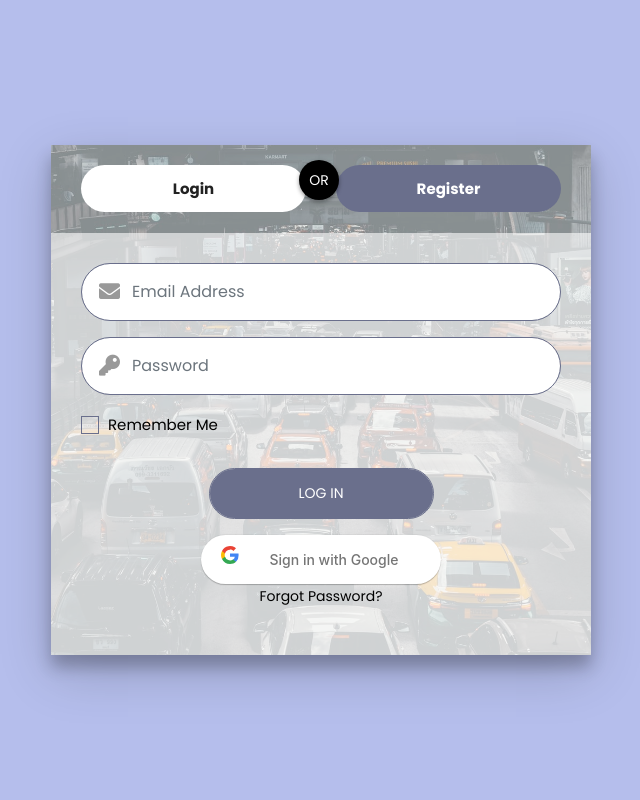
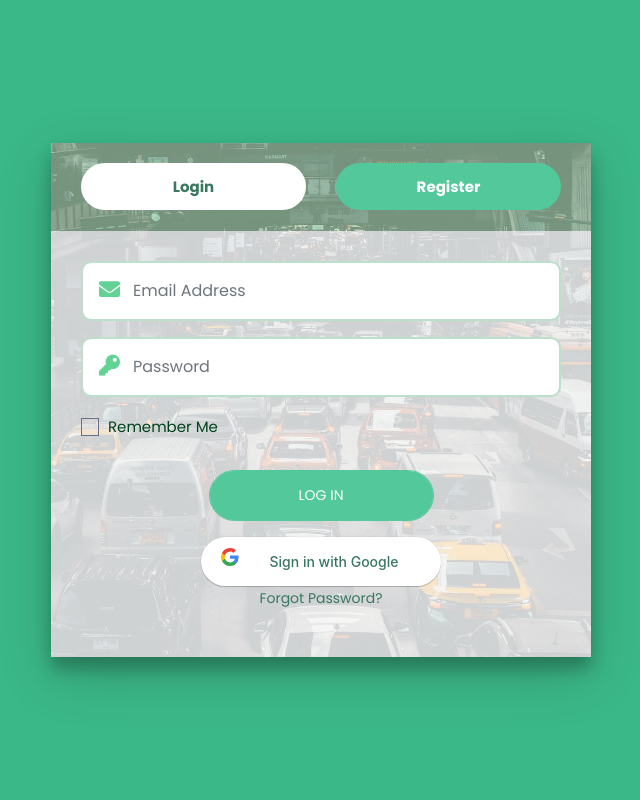
Before and after one commit to alfiza-shaikh/miniProject, a Flask app: page /login in a window 1280 px wide. Shown: the whole page, without its empty margins (319-959 px from the left). Run offline with Flask 2, Linux system fonts and the light colour scheme; some libraries are stand-ins or nearby versions.

Commit message:
Login and Register UI modified

```diff
--- /dev/null
+++ b/app/static/css/login-register.css
@@ -0,0 +1,109 @@
+body{
+		background-color: #3bb888 ;
+	}
+.a{
+	color: #3a7760
+    }
+		.panel-login>.panel-heading {
+	color: #b1c5be;
+	background: rgba(207, 250, 207, 0.534);
+	text-align:center;
+	position: relative;
+	border-radius: 0;
+}
+	.panel-login>.panel-heading a{
+	text-decoration: none;
+	color: #fff;
+	font-weight: bold;
+	font-size: 15px;
+	background: rgba(82,200,155,255);
+	padding: 10px 16px;
+	border-radius: 50px;
+	display: block;
+	-webkit-transition: all 0.1s linear;
+	-moz-transition: all 0.1s linear;
+	transition: all 0.1s linear;
+}
+.panel-login>.panel-heading a.active{
+	color: #3a7760;
+	background: #ffffff;
+	font-size: 15px;
+}
+
+.icon-lp{
+	color: #63d395;
+}
+
+.panel-login input[type="text"],.panel-login input[type="email"],.panel-login input[type="password"] {
+	padding: 16px 20px 16px 50px;
+	border: 2px solid #bce0cb;
+	font-size: 16px;
+	border-radius: 10px;
+	-webkit-transition: all 0.1s linear;
+	-moz-transition: all 0.1s linear;
+	transition: all 0.1s linear;
+
+}
+
+.panel-login input:hover,
+.panel-login input:focus {
+	outline:none;
+	-webkit-box-shadow: 0 12px 15px 0 rgba(133, 245, 176, 0.24),0 17px 50px 0 rgba(180, 245, 215, 0.19);
+	-moz-box-shadow: 0 12px 15px 0 rgba(133, 245, 176, 0.24),0 17px 50px 0 rgba(180, 245, 215, 0.19);
+	box-shadow: none;
+	border-color: #bce0cb;
+}
+
+.che-box .checkbox-in{
+	position: relative;
+	display: block;
+	margin-bottom: 4px;
+	padding-left: 27px;
+	font-size: 15px;
+	line-height: 27px;
+	color: #00411d;
+	cursor: pointer;
+}
+
+.login-with-google-btn {
+	color: #3a7760;
+}
+
+.btn-login {
+	background-color:rgba(82,200,155,255);
+	border-color: rgba(82,200,155,255);
+}
+
+.btn-login:hover,
+.btn-login:focus {
+	color: #fff;
+	background-color: #3a7760;
+	border-color: #3a7760;
+}
+.btn-register {
+	background-color:rgba(82,200,155,255);
+	outline: none;
+	color: #fff;
+	font-size: 14px;
+	height: auto;
+	font-weight: normal;
+	padding: 14px 0;
+	text-transform: uppercase;
+	border-color: rgba(82,200,155,255);
+	border-radius: 50px;
+}
+.btn-register:hover,
+.btn-register:focus {
+	color: #fff;
+	background-color: #3a7760;
+	border-color: #3a7760;
+}
+
+
+.forgot-password {
+	color: #3a7760;
+}
+.forgot-password:hover,
+.forgot-password:focus {
+	color: #00411d;
+}
--- a/app/static/css/style.css
+++ b/app/static/css/style.css
@@ -39,7 +39,7 @@
 
 body {
     color: #999999;
-	background-color: #b5beec;
+	background-color: #000000;
     font-size: 14px;
     font-family: 'Poppins', sans-serif;
     line-height: 1.80857;
--- a/app/templates/index.html
+++ b/app/templates/index.html
@@ -1,5 +1,5 @@
 <html>
-<body bgcolor= "black">
+<body bgcolor= "white">
   <h2> Hello </h2>
 </body>
 </html>
--- a/app/templates/login.html
+++ b/app/templates/login.html
@@ -25,13 +25,12 @@
     <link rel="stylesheet" href="{{url_for('static',filename='css/all.min.css')}}">
     <!-- Responsive CSS -->
     <link rel="stylesheet" href="{{url_for('static',filename='css/responsive.css')}}">
-
+    <link rel="stylesheet" href="{{url_for('static',filename='css/login-register.css')}}">
 
     <!--[if lt IE 9]>
       <script src="https://oss.maxcdn.com/libs/html5shiv/3.7.0/html5shiv.js"></script>
       <script src="https://oss.maxcdn.com/libs/respond.js/1.4.2/respond.min.js"></script>
     <![endif]-->
-
 </head>
 
 <body>
@@ -49,7 +48,7 @@
 								<div class="col-lg-6 col-sm-6 col-xl-6">
 									<a href="{{url_for('register')}}" id="register-form-link">Register</a>
 								</div>
-								<div class="or">OR</div>
+								<!-- <div class="or">OR</div> -->
 							</div>
 						</div>
 						<div class="panel-body">
```
Also changed, not shown: app/templates/register.html (+5 -5 lines).
